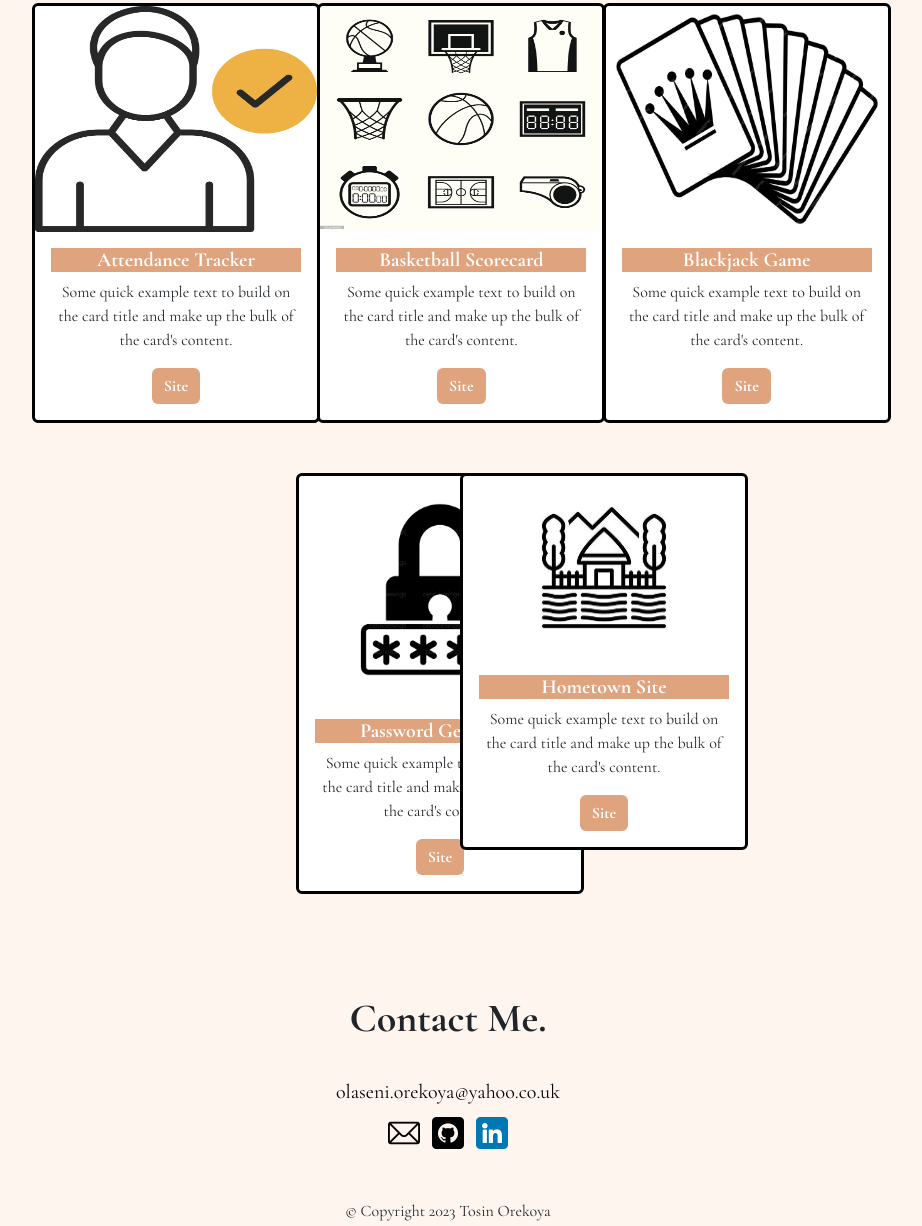
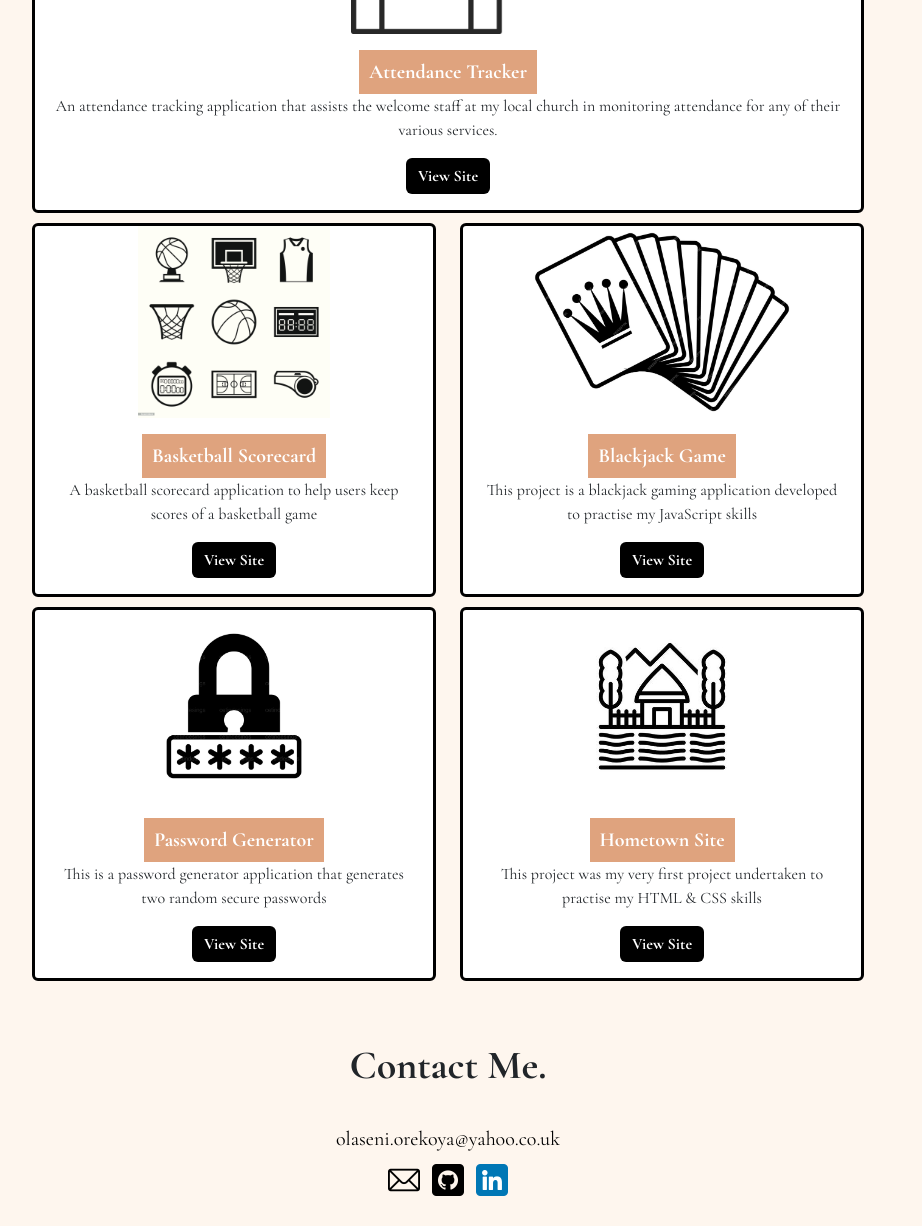
Before and after one commit to tosin1691/Bootstrap-Portfolio, a plain HTML site: page index.html in a window 1280 px wide. Shown: the part 1176-2402 px from the top of the page, without its empty margins (192-1114 px from the left). Drawn offline with nearby package versions, Linux system fonts and the light colour scheme.

Commit message:
made changes to the HTML and CSS to make it more DRY

```diff
--- a/css/style.css
+++ b/css/style.css
@@ -37,11 +37,15 @@ font-size: 20px;
 padding-left: 5px;
 }
 
+.navbar-nav {
+    margin-right: 10px;
+}
+
 .customNav a {
     color: var(--darkColor);
 }
 
-nav ul li a:hover, #mail:hover {
+nav ul li a:hover, #mail:hover, .social-icon:hover {
     background-color: var(--lightGrayColor);
 }
 
@@ -110,22 +114,21 @@ font-size: 35px;
 }
 
 #avatar {
-    width: 360px;
-    max-width: 360px;
+    width: 27vw;
     height: auto;
     margin-top: 5px;
-    margin-right: 35px;
+    margin-right: 25px;
     border-radius: 10px;
     border: 3px solid var(--darkColor);
 }
 
 .bio {
-    text-align: justify
+    text-align: justify;
 }
 
 .bioText {
-    width: 100%;
-    font-size: 20px !important;
+    font-size: 1.25em !important;
+    line-height: 20px;
 }
 
 #bio-span, #bio-connect, .subHeading, #contact-text {
@@ -133,7 +136,8 @@ font-size: 35px;
 }
 
 .bio-subtext {
-    font-size: 18px;
+    font-size: 1em;
+    line-height: 20px;
 }
 
 .bio-social {
@@ -176,39 +180,36 @@ main, #aboutMe {
 }
 
 .card {
-    margin: 0 auto 50px;
+    margin: 0 auto 10px;
     border: 3px solid var(--darkColor);
 }
 
 .card-title {
+    width: fit-content;
+    padding: 10px;
+    margin: 0 auto;
     text-align: center;
     color: #ffffff;
-    cursor: pointer;
     background-color: rgba(212, 132, 83, 0.75);
     font-weight: bold;
 }
 
 .link-btn {
     cursor: pointer;
-    background-color: rgba(212, 132, 83, 0.75);
+    background-color:var(--darkColor);
     border: none;
     font-weight: bold;
 }
 
-.tracker-img, .scorecard-img, .blackjack-img {
-    height: 28.3vh;
+.link-btn:hover {
+    background-color: rgba(212, 132, 83, 0.75);
+    box-shadow: 5px 5px var(--darkColor) !important;
 }
 
-.hometown {
-    height: 22.8vh;
-}
-
-.bottom-card1 {
-    margin-left: 16.5rem;
-}
-
-.bottom-card2 {
-    margin-right: 16.5rem;
+.card-img-top {
+    width: 100%;
+    height: 15vw;
+    object-fit: contain;
 }
 
 /* The below sets CSS styling for the contact me section of the page*/
@@ -239,3 +240,24 @@ footer, footer p {
     /* sets margin bottom to 0 for the footer section of the page*/
     margin-bottom: 0;
 }
+
+
+/* The below sets media queries to ensure the page is responsive and is able to adapt to various screen sizes*/
+
+
+
+@media only screen and (max-width: 767px) {
+
+
+    .bio-container {
+        display: inline-block;
+
+    }
+
+    #avatar {
+        width: 100%;
+        max-width: 70vw;
+        margin-bottom: 20px;
+    }
+
+}
--- a/index.html
+++ b/index.html
@@ -52,11 +52,11 @@
         <h1 class="display-5 fw-bold bioHeader">About Me</h1>
         <div class="container-fluid py-5 bio-container">
             <div>
-                <img id="avatar" src="./images/Tosin23.jpeg" alt="a close up shot of the portfolio owner, Tosin" width="20%">
+                <img id="avatar" src="./images/Tosin23.jpeg" alt="a close up shot of the portfolio owner, Tosin">
             </div>
             <div class="bio">
-                <p class="col-md-8 fs-4 bioText">I am a personable, engaging and experienced chartered accountant currently undergoing a career transition to the digital space. My interest for web development stems from my passion for problem solving. The feeling of a great sense of success after solving a complex problem is indescribable and I look forward to working in a field that greatly links with my passion. I am currently studying in a Frontend Web Development bootcamp certificate program at edX Online, where I am continuing to build my skills in HTML & CSS, JavaScript, React.js, and responsive web design. I thoroughly enjoy collaborating with my peers to bring our software visions to life.</p>
-                <P class="bio-subtext"><span id="bio-span">Technical Skills:</span> JavaScript ES6+, CSS3, HTML5, Responsive web design, Bootstrap and GitHub</P>
+                <p class="col-md-12 fs-4 bioText">I am a personable, engaging and experienced chartered accountant currently undergoing a career transition to the digital space. My interest for web development stems from my passion for problem solving. The feeling of a great sense of success after solving a complex problem is indescribable and I look forward to working in a field that greatly links with my passion. I am currently studying in a Frontend Web Development bootcamp certificate program at edX Online, where I am continuing to build my skills in HTML & CSS, JavaScript, React.js, and responsive web design. I thoroughly enjoy collaborating with my peers to bring our software visions to life.</p>
+                <P class="bio-subtext"><span id="bio-span">Technical Skills:</span> JavaScript ES6+, CSS3, HTML5, Node.js, jQuery, React, Responsive web design, Bootstrap and GitHub</P>
                 <div class="bio-social">
                     <p id="bio-connect">Connect with me at:</p>
                     <a href="https://github.com/tosin1691" target="_blank"><img class="social-icon" src="./images/github.png" alt="git hub icon"></a>
@@ -74,53 +74,53 @@
             <h2 class="subHeading" id="Portfolio">Portfolio</h2>
             <div class="container-fluid">
                 <div class="row portfolioGrid">
-                <div class="cardContainer col-lg-4 col-md-12 col-sm-12">
-                    <div class="card" style="width: 18rem;">
+                <div class="cardContainer col-lg-12 col-md-12 col-sm-12">
+                    <div class="card">
                         <img src="./images/att-tracker2.jpg" class="card-img-top tracker-img" alt="Attendance tracker icon">
                         <div class="card-body">
                         <h5 class="card-title">Attendance Tracker</h5>
-                        <p class="card-text">Some quick example text to build on the card title and make up the bulk of the card's content.</p>
-                        <a href="https://tosin1691.github.io/Church-att-tracker-app/" target="_blank" id="tracker" class="btn btn-primary link-btn">Site</a>
-                        </div>
-                    </div>
-                </div>
-                <div class="cardContainer col-lg-4 col-md-6 col-sm-12">
-                    <div class="card" style="width: 18rem;">
-                        <img src="./images/basketball-score.jpeg" class="card-img-top scorecard-img" alt="an icon displaying a hoop basket, a basketball and a scorecard all on the same row">
-                        <div class="card-body">
-                        <h5 class="card-title">Basketball Scorecard</h5>
-                        <p class="card-text">Some quick example text to build on the card title and make up the bulk of the card's content.</p>
-                        <a href="https://tosin1691.github.io/Basketball-scoreboard/" target="_blank" id="scorecard" class="btn btn-primary link-btn">Site</a>
-                        </div>
-                    </div>
-                </div>
-                <div class="cardContainer col-lg-4 col-md-6 col-sm-12">
-                    <div class="card" style="width: 18rem;">
-                        <img src="./images/deck-cards.jpeg" class="card-img-top blackjack-img" alt="deck of cards icon">
-                        <div class="card-body">
-                        <h5 class="card-title">Blackjack Game</h5>
-                        <p class="card-text">Some quick example text to build on the card title and make up the bulk of the card's content.</p>
-                        <a href="https://tosin1691.github.io/Blackjack-Game/" target="_blank" id="blackjack" class="btn btn-primary link-btn">Site</a>
+                        <p class="card-text">An attendance tracking application that assists the welcome staff at my local church in monitoring attendance for any of their various services.</p>
+                        <a href="https://tosin1691.github.io/Church-att-tracker-app/" target="_blank" id="tracker" class="btn btn-primary link-btn">View Site</a>
                         </div>
                     </div>
                 </div>
                 <div class="cardContainer col-lg-6 col-md-6 col-sm-12">
-                    <div class="card bottom-card1" style="width: 18rem;">
-                        <img src="./images/pass-gen.jpg" class="card-img-top" alt="deck of cards icon">
+                    <div class="card">
+                        <img src="./images/basketball-score.jpeg" class="card-img-top scorecard-img" alt="an icon displaying a hoop basket, a basketball and a scorecard all on the same row">
                         <div class="card-body">
-                        <h5 class="card-title">Password Generator</h5>
-                        <p class="card-text">Some quick example text to build on the card title and make up the bulk of the card's content.</p>
-                        <a href="https://tosin1691.github.io/gen-password-app-efficient/" target="_blank" id="passwordGen" class="btn btn-primary link-btn">Site</a>
+                        <h5 class="card-title">Basketball Scorecard</h5>
+                        <p class="card-text">A basketball scorecard application to help users keep scores of a basketball game</p>
+                        <a href="https://tosin1691.github.io/Basketball-scoreboard/" target="_blank" id="scorecard" class="btn btn-primary link-btn">View Site</a>
                         </div>
                     </div>
                 </div>
                 <div class="cardContainer col-lg-6 col-md-6 col-sm-12">
-                    <div class="card bottom-card2" style="width: 18rem;">
+                    <div class="card">
+                        <img src="./images/deck-cards.jpeg" class="card-img-top blackjack-img" alt="deck of cards icon">
+                        <div class="card-body">
+                        <h5 class="card-title">Blackjack Game</h5>
+                        <p class="card-text">This project is a blackjack gaming application developed to practise my JavaScript skills</p>
+                        <a href="https://tosin1691.github.io/Blackjack-Game/" target="_blank" id="blackjack" class="btn btn-primary link-btn">View Site</a>
+                        </div>
+                    </div>
+                </div>
+                <div class="cardContainer col-lg-6 col-md-6 col-sm-12">
+                    <div class="card bottom-card1">
+                        <img src="./images/pass-gen.jpg" class="card-img-top" alt="deck of cards icon">
+                        <div class="card-body">
+                        <h5 class="card-title">Password Generator</h5>
+                        <p class="card-text">This is a password generator application that generates two random secure passwords</p>
+                        <a href="https://tosin1691.github.io/gen-password-app-efficient/" target="_blank" id="passwordGen" class="btn btn-primary link-btn">View Site</a>
+                        </div>
+                    </div>
+                </div>
+                <div class="cardContainer col-lg-6 col-md-6 col-sm-12">
+                    <div class="card bottom-card2">
                         <img src="./images/town-icon.jpeg" class="card-img-top hometown" alt="town icon">
                         <div class="card-body">
                         <h5 class="card-title">Hometown Site</h5>
-                        <p class="card-text">Some quick example text to build on the card title and make up the bulk of the card's content.</p>
-                        <a href="https://tosin1691.github.io/Hometown-site-TO/" target="_blank" id="hometownSite" class="btn btn-primary link-btn">Site</a>
+                        <p class="card-text">This project was my very first project undertaken to practise my HTML & CSS skills</p>
+                        <a href="https://tosin1691.github.io/Hometown-site-TO/" target="_blank" id="hometownSite" class="btn btn-primary link-btn">View Site</a>
                         </div>
                     </div>
                 </div>
```
